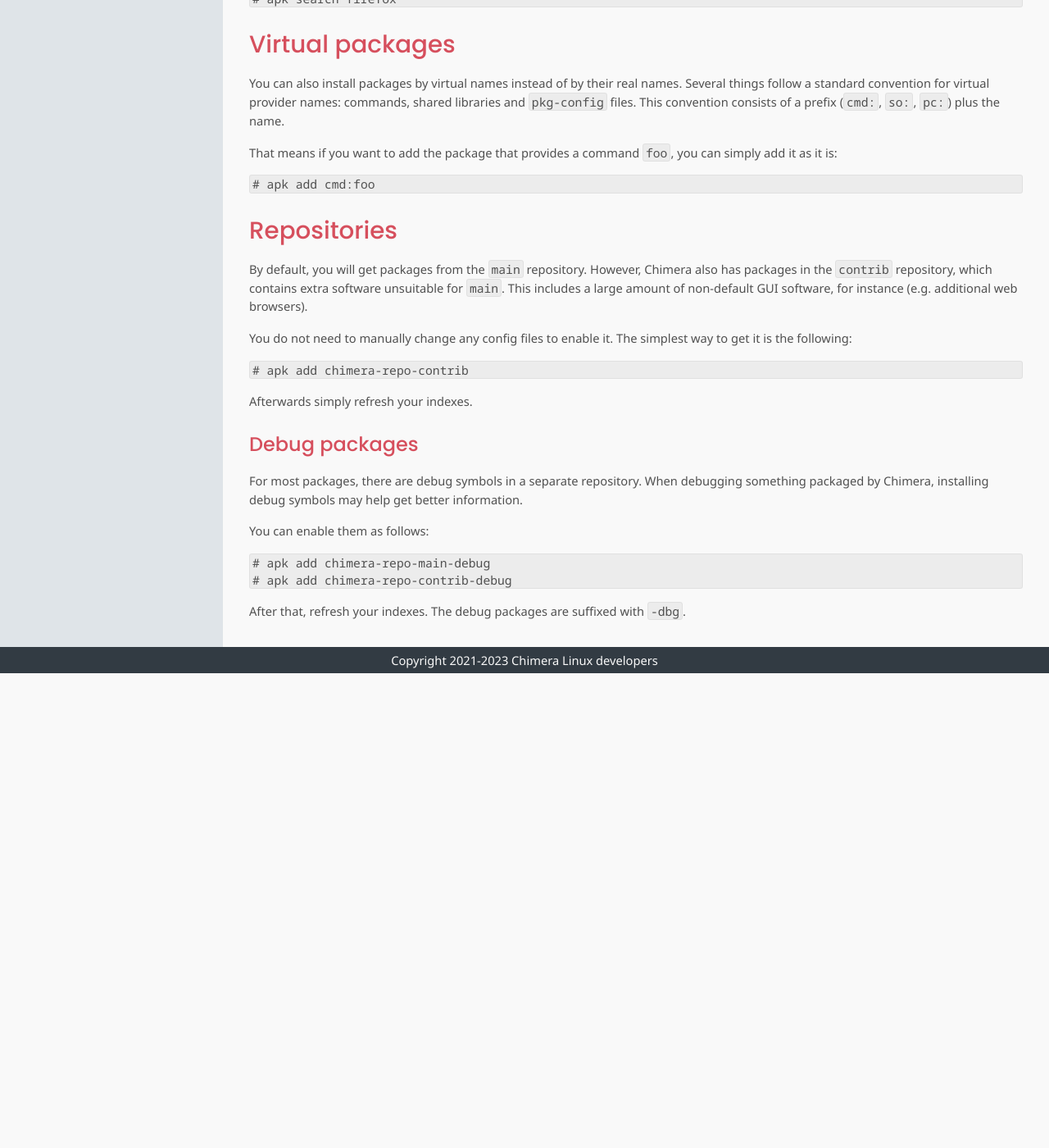
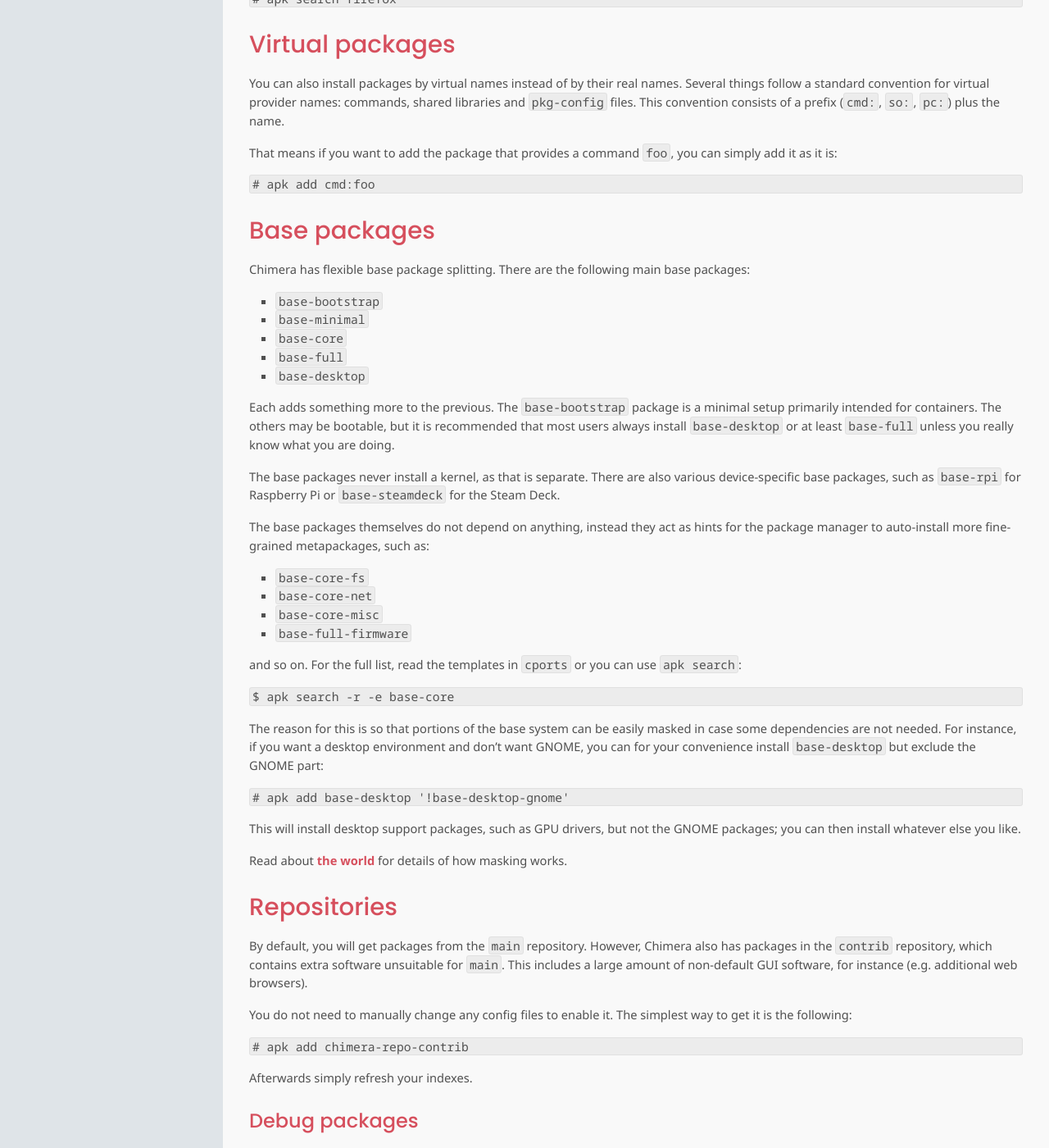
Before and after one commit to chimera-linux/chimera-linux.github.io, a Jekyll site: the page built from _docs/apk.md, in a window 1280 px wide and 1400 px high, scrolled down 1093 px. Shown: the whole window at 82% size. Built offline with Jekyll 4.4.1, drawn with Linux system fonts in a browser that asks for light colours; before the commit the page ends 1914 px from its top, so only the background shows below that; some of the changed text lies outside the part shown.

Commit message:
document flexible base package splitting, cache, interactive mode

````diff
--- a/_docs/apk.md
+++ b/_docs/apk.md
@@ -83,6 +83,56 @@
 # apk add cmd:foo
 ```
 
+## Base packages
+
+Chimera has flexible base package splitting. There are the following main base
+packages:
+
+* `base-bootstrap`
+* `base-minimal`
+* `base-core`
+* `base-full`
+* `base-desktop`
+
+Each adds something more to the previous. The `base-bootstrap` package is a
+minimal setup primarily intended for containers. The others may be bootable,
+but it is recommended that most users always install `base-desktop` or at
+least `base-full` unless you really know what you are doing.
+
+The base packages never install a kernel, as that is separate. There are also
+various device-specific base packages, such as `base-rpi` for Raspberry Pi
+or `base-steamdeck` for the Steam Deck.
+
+The base packages themselves do not depend on anything, instead they act as
+hints for the package manager to auto-install more fine-grained metapackages,
+such as:
+
+* `base-core-fs`
+* `base-core-net`
+* `base-core-misc`
+* `base-full-firmware`
+
+and so on. For the full list, read the templates in `cports` or you can use
+`apk search`:
+
+```
+$ apk search -r -e base-core
+```
+
+The reason for this is so that portions of the base system can be easily
+masked in case some dependencies are not needed. For instance, if you want
+a desktop environment and don't want GNOME, you can for your convenience
+install `base-desktop` but exclude the GNOME part:
+
+```
+# apk add base-desktop '!base-desktop-gnome'
+```
+
+This will install desktop support packages, such as GPU drivers, but not
+the GNOME packages; you can then install whatever else you like.
+
+Read about [the world](/docs/apk/world) for details of how masking works.
+
 ## Repositories
 
 By default, you will get packages from the `main` repository. However,
@@ -113,3 +163,31 @@
 ```
 
 After that, refresh your indexes. The debug packages are suffixed with `-dbg`.
+
+## Cache and interactive mode
+
+By default, there is cache set up, with `/var/cache/apk` being where the
+cached packages are stored.
+
+If you wish to change this path, first mask the cache provider:
+
+```
+# apk add '!apk-tools-cache'
+```
+
+Then you can symlink `/etc/apk/cache` to a path of your choice.
+
+The package manager is also interactive by default, i.e. it will ask you
+to confirm before installing or removing any packages. It is recommended
+not to turn this off, as it can prevent unintended changes into your
+system (and it can always be overridden with `--no-interactive` on the
+command line).
+
+If you still wish to make the package manager non-interactive, mask the
+provider:
+
+```
+# apk add '!apk-tools-interactive'
+```
+
+Read about [the world](/docs/apk/world) for details of how masking works.
````
